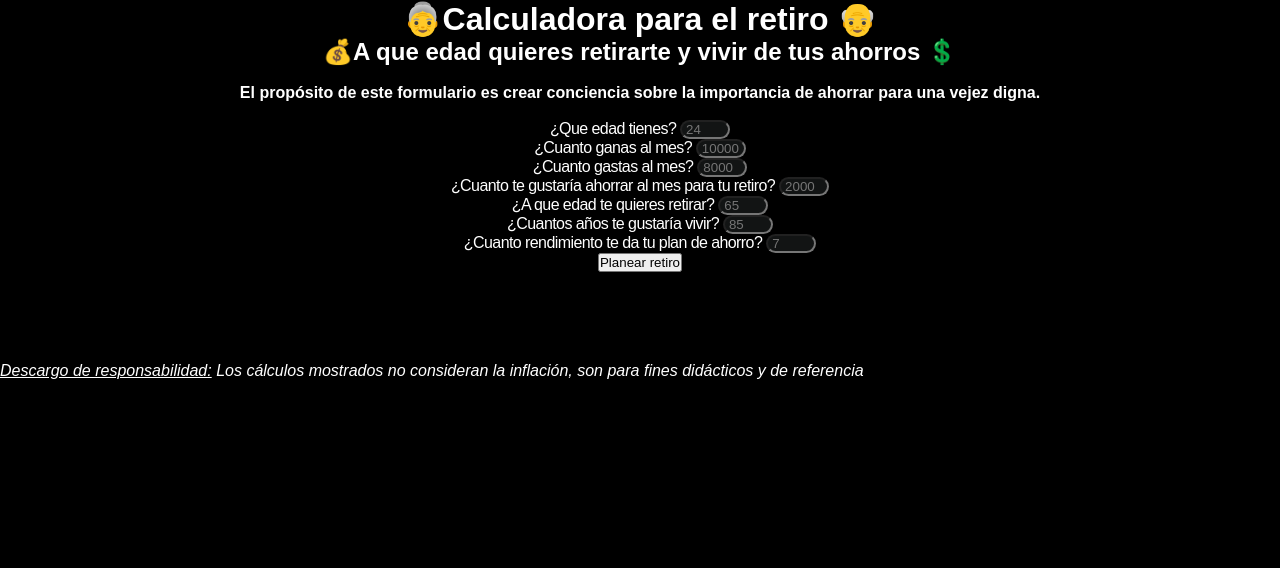
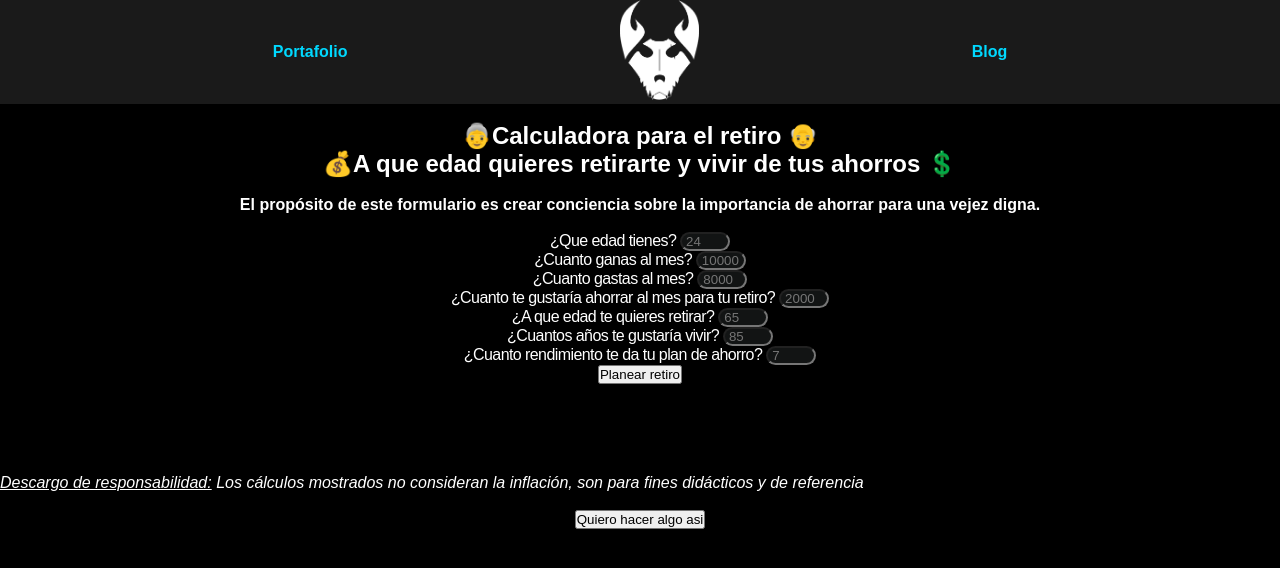
Before and after one commit to 701i/curso-practico-javascript, a plain HTML site: page proyectoFinal/calculadoraRetiro.html in a window 1280 px wide. Drawn offline with Linux system fonts and the light colour scheme.

Commit message:
Se actualizaron los link y se agrego promoción

```diff
--- a/proyectoFinal/calculadoraRetiro.html
+++ b/proyectoFinal/calculadoraRetiro.html
@@ -6,14 +6,23 @@
   <meta name="viewport" content="width=device-width, initial-scale=1.0">
   <link rel="stylesheet" href="./style.css">
   <title>Calculadora para el retiro</title>
+    <link rel="icon" type="image/png" sizes="32x32" href="./assets/favicon/favicon-32x32.png">
+    <link rel="icon" type="image/png" sizes="96x96" href="./assets/favicon//favicon-96x96.png">
+    <link rel="icon" type="image/png" sizes="16x16" href="./assets/favicon//favicon-16x16.png">
 </head>
 <body>
   <header>
-    <h1>👵Calculadora para el retiro 👴</h1>
+    <header class="header">
+      <ul class="header__menu">
+          <a href="#"><li>Portafolio</li></a>
+          <a href="https://701i.github.io/"><img class="header__logo" src="assets/skullwolf 1.0.png" alt="Logo"></a>
+          <a href="https://701i.github.io/404.html"><li>Blog</li></a>
+      </ul>
+  </header>
+  <section>
+    <br><h1>👵Calculadora para el retiro 👴</h1>
     <h2>💰A que edad quieres retirarte y vivir de tus ahorros 💲</h2><br>
     <h4>El propósito de este formulario es crear conciencia sobre la importancia de ahorrar para una vejez digna.</h4><br>
-  </header>
-  <section>
     <form onsubmit="return false">
       <label for="edad"> ¿Que edad tienes?
         <input id="edad" type="age"  placeholder="24" required>
@@ -42,7 +51,8 @@
     <p id="tiempoAhorro"></p><br>
     <p id="interesComp"></p><br>
     <p id="resultadoRetiro"></p><br>
-    <p><i><u>Descargo de responsabilidad:</u> Los cálculos mostrados no consideran la inflación, son para fines didácticos y de referencia</i></p>
+    <p><i><u>Descargo de responsabilidad:</u> Los cálculos mostrados no consideran la inflación, son para fines didácticos y de referencia</i></p><br>
+    <button><a href="https://701i.github.io/promo/promocion.html">Quiero hacer algo asi</a></button>
   </section>
   <script src="./calculadoraRetiro.js"></script>
 </body>
--- a/proyectoFinal/style.css
+++ b/proyectoFinal/style.css
@@ -11,7 +11,39 @@ body{
   justify-content: center;
   flex-direction: column;
 }
-header{
+a{
+  color: rgb(0, 217, 255);
+}
+a:hover{
+  color: rgb(0, 81, 255);
+}
+.header{
+  background-color: rgba(255, 255, 255, 0.1);
+  font-weight: bold;
+  display: flex;
+  flex-wrap: wrap;
+  justify-content: center;
+}
+.header__logo{
+  height: 100px;
+  width: 100%;
+  object-fit:fill;
+}
+.header__menu{
+  width: 100%;
+  justify-content: space-evenly;
+  align-items: center;
+  display: inherit;
+  flex-direction: row;
+}
+.header__menu li{
+  list-style: none;
+}
+.header__menu a{
+  text-decoration: none;
+  text-align: center;
+}
+h1,h2,h3,h4{
   text-align: center;
 }
 form{
@@ -56,3 +88,12 @@ summary{
   background: rgba(255, 255, 255, 0.5);
   border-radius: 10px;
 }
+section button{
+  display: block;
+  margin: 0 auto;
+}
+button a{
+color: black;
+text-decoration: none;
+
+}
```
Also changed, not shown: proyectoFinal/assets/favicon/favicon-16x16.png (added), proyectoFinal/assets/favicon/favicon-256x256.png (added), proyectoFinal/assets/favicon/favicon-32x32.png (added), proyectoFinal/assets/favicon/favicon-96x96.png (added), proyectoFinal/assets/favicon/favicon.ico (added), proyectoFinal/assets/skullwolf 1.0.png (added).
